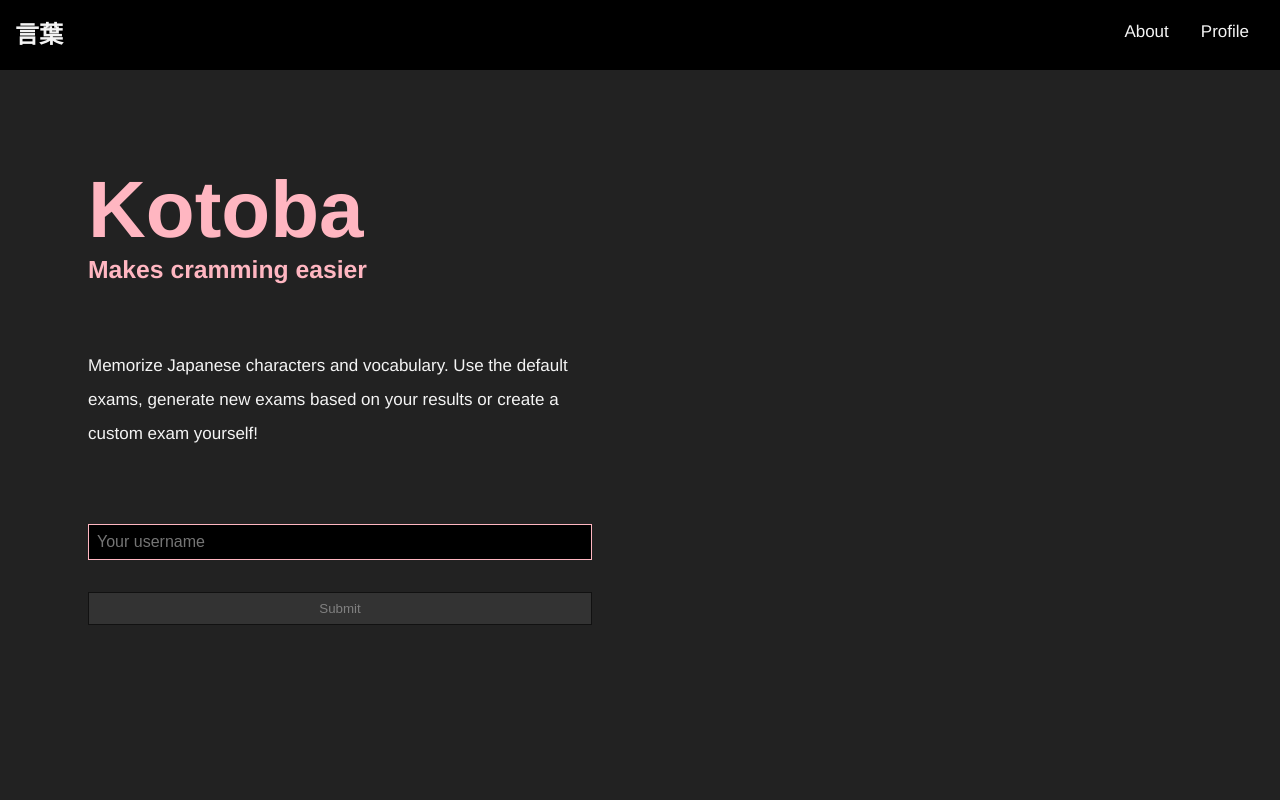
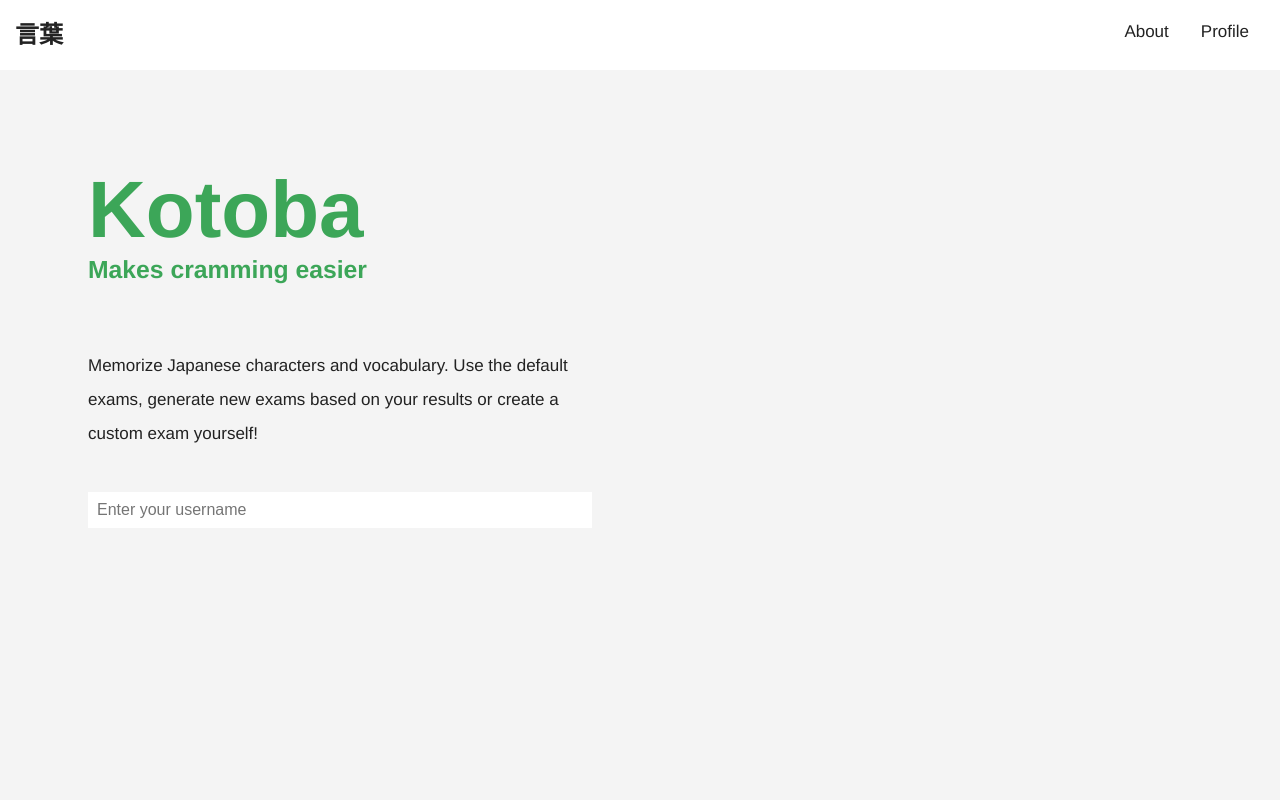
Before and after one commit to valdelaseras/kotoba-react, a React (Create React App) app: page / in a window 1280 px wide. Shown: the top 800 px of the page. Built offline with nearby package versions, Linux system fonts and the light colour scheme.

Commit message:
for atomic folder: input > formgroup > form. I'll need to change form group so you can put in any kind of element. Same for Input, as that may or may not be a checkbox for example

```diff
--- a/src/App.js
+++ b/src/App.js
@@ -4,7 +4,7 @@ import './styles/css/index.css';
 class App extends Component {
   render() {
     return (
-      <div className="App theme-settings helvetica normal dark-theme">
+      <div className="App theme-settings helvetica normal light-theme">
           <main>
               <section className="section">
                   <div className="section-content">
--- /dev/null
+++ b/src/app/components/atomic/atoms/Button.js
@@ -0,0 +1,13 @@
+import React from 'react';
+
+const Button = props =>
+        <button type={ props.type }
+                title={ props.title }
+                className={ "btn " + props.class }
+                disabled={ props.disabled }>
+            { props.title }
+        </button>;
+
+export default Button;
+
+// TODO: add onclick etc.
--- /dev/null
+++ b/src/app/components/atomic/atoms/Input.js
@@ -0,0 +1,16 @@
+import React from 'react';
+
+const Input = props =>
+    <label htmlFor={ props.id }>{ props.title }
+    <input id={ props.id }
+           name={ props.name }
+           type={ props.type }
+           placeholder={ props.placeholder }
+           required={ props.required }/>
+    </label>;
+
+export default Input;
+
+// TODO: This is not super reusable as a checkbox or radio input yet
+// TODO: if required, add asterisk to input placeholder. Also why are other
+//  standard HTML attributes not simply working when adding them to the template?
--- /dev/null
+++ b/src/app/components/atomic/molecules/FormGroup.js
@@ -0,0 +1,19 @@
+import React from 'react';
+import Input from "../atoms/Input";
+
+const FormGroup = props =>
+    <div className="form-group" id={ props.id } >
+        <h2>{ props.title }</h2>
+        { props.children.map(child=>
+            <Input id={ child.id }
+                   title={ child.title }
+                   name={ child.name }
+                   placeholder={ child.placeholder }
+                   required={ child.required }/>)}
+    </div>;
+
+export default FormGroup;
+
+// TODO: works but rather useless as it is now. I could however use these
+//  form groups to build up the wizard forms for example ( form group acting
+//  as a step and using it to increment/decrement progress counter etc. )
--- /dev/null
+++ b/src/app/components/atomic/organisms/Form.js
@@ -0,0 +1,14 @@
+import React from 'react';
+import FormGroup from '../../atomic/molecules/FormGroup';
+
+const Form = props =>
+            <form id={ props.id }>
+                { props.children.map( child =>
+                    <FormGroup key={ child.id }
+                               id={ child.id }
+                               title={ child.title }
+                               children={ child.inputs }/>)
+                }
+            </form>;
+
+export default Form;
--- a/src/app/components/decorator/footer/Footer.js
+++ b/src/app/components/decorator/footer/Footer.js
@@ -14,7 +14,7 @@ const iconLinkData = [
     { id: "3", anchorClass: "icon-link", href: "https://weird.io", title: "Weird", src:"src/assets/logos/weird.svg", imgClass: "invert-on-dark-theme" },
 ];
 
-export class Footer extends Component {
+export default class Footer extends Component {
     render() {
         return (
             <div className="footer-content">
@@ -41,5 +41,3 @@ export class Footer extends Component {
         );
     }
 }
-
-export default Footer;
--- a/src/app/components/decorator/nav/Nav.js
+++ b/src/app/components/decorator/nav/Nav.js
@@ -17,7 +17,7 @@ const Branding = props =>
         </a>
     </div>;
 
-export class Nav extends Component {
+export default class Nav extends Component {
     constructor( props ){
         super( props );
 
@@ -63,5 +63,3 @@ export class Nav extends Component {
         );
     }
 }
-
-export default Nav;
--- a/src/app/components/landing/Landing.js
+++ b/src/app/components/landing/Landing.js
@@ -1,6 +1,10 @@
 import React, { Component } from 'react';
+import Button from '../../components/atomic/atoms/Button';
+import Input from '../../components/atomic/atoms/Input';
+import Form from "../atomic/organisms/Form";
+import FormGroup from "../atomic/molecules/FormGroup";
 
-export class Landing extends Component {
+export default class Landing extends Component {
     titleClass = "font-xxl";
 
     render() {
@@ -20,7 +24,9 @@ export class Landing extends Component {
                                 Memorize Japanese characters and vocabulary. Use the default exams, generate new exams
                                 based on your results or create a custom exam yourself!
                             </p>
-                            { LoginForm }
+                            {/*{ LoginForm }*/}
+
+                            <Form id={ 'login-form' } children={ formGroups }/>
                         </div>
                     </div>
                 </div>
@@ -29,21 +35,35 @@ export class Landing extends Component {
     }
 }
 
-const LoginForm =
-        <form id="login-form">
-            <div className="form-group">
-                <label htmlFor="username-input">
-                </label>
-                <input name="username"
-                       id="username-input"
-                       type="text"
-                       placeholder="Your username"
-                       autoComplete="off"
-                       minLength="1"
-                       autoFocus
-                       required/>
-                <button className="btn btn-primary btn-main" type="submit" disabled>Submit</button>
-            </div>
-        </form>;
+const formGroups = [
+    {
+        id: "user-info",
+        inputs: [
+            {
+                id: "username-input",
+                name: "login",
+                type: "text",
+                placeholder: "Enter your username",
+                required: ""
+            }
+        ]
+    }
+];
 
-export default Landing;
+// const LoginForm =
+//         <form id="login-form">
+//             <div className="form-group">
+//                 <Input id={ 'username-input'}
+//                        name={ 'username' }
+//                        type={ 'text' }
+//                        placeholder={ 'Enter your username' }
+//                        autoComplete="off"
+//                        minLength="1"
+//                        autoFocus
+//                        required="required"/>
+//                 <Button type={ 'submit' }
+//                         title={ 'Submit' }
+//                         class={ 'btn-primary btn-main' }
+//                         disabled="disabled"/>
+//             </div>
+//         </form>;
```
Also changed, not shown: 1 other file (tests, documents, lock files or other folders).
